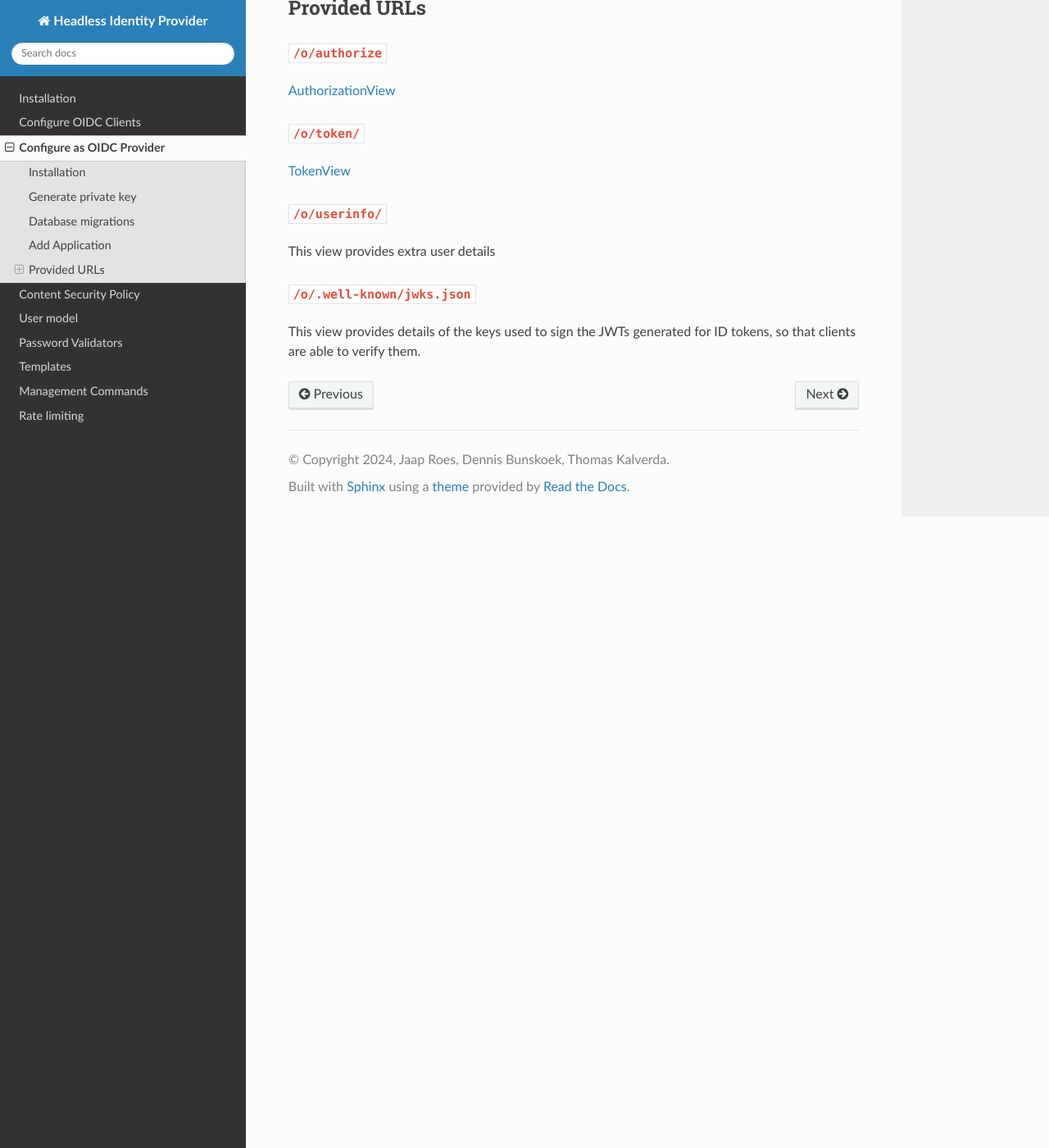
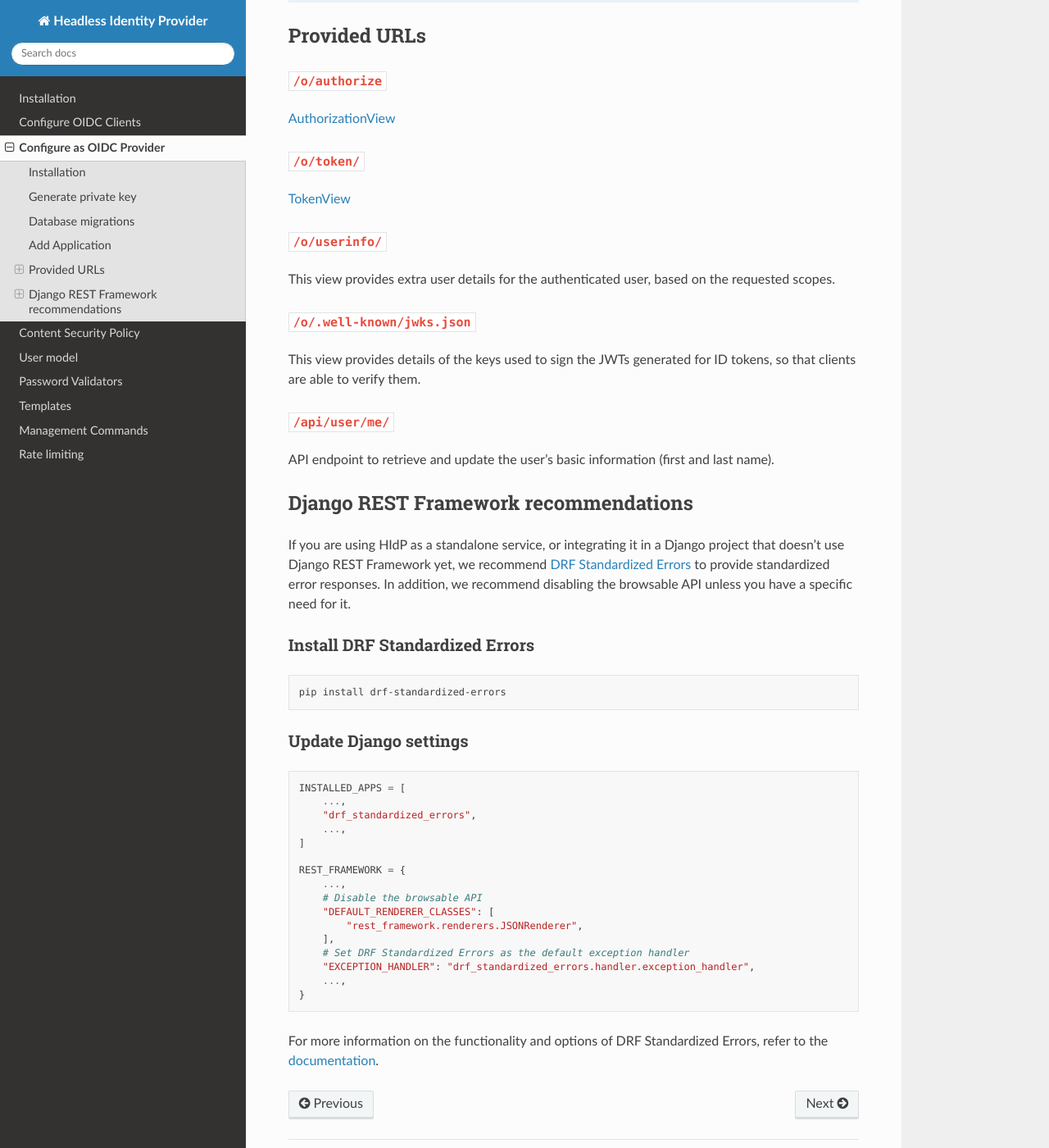
Before and after one commit to leukeleu/django-hidp, a Sphinx documentation site: the page built from packages/hidp/docs/configure-as-oidc-provider.md, in a window 1280 px wide and 1400 px high, scrolled down 2358 px. Shown: the whole window at 82% size. Built offline with Sphinx 7.4.7 and the Read the Docs theme 2.0.0, drawn with Linux system fonts in a browser that asks for light colours; some of the changed text lies outside the part shown.

Commit message:
Update OIDC provider docs to mention DRF

````diff
--- a/packages/hidp/docs/configure-as-oidc-provider.md
+++ b/packages/hidp/docs/configure-as-oidc-provider.md
@@ -8,6 +8,7 @@ The OIDC Provider part of HIdP is based on [Django OAuth Toolkit](https://django
 :::
 
 ## Installation
+
 Install with pip
 
 ```
@@ -22,6 +23,8 @@ INSTALLED_APPS = [
     # Headless Identity Provider
     "oauth2_provider",
     "hidp.oidc_provider",
+    "rest_framework",
+    "hidp.api",
     ...
 ]
 ```
@@ -111,8 +114,50 @@ PKCE is required by default.
 [TokenView](https://django-oauth-toolkit.readthedocs.io/en/latest/views/details.html#oauth2_provider.views.base.TokenView)
 
 ### `/o/userinfo/`
-This view provides extra user details
+
+This view provides extra user details for the authenticated user, based on the requested scopes.
 
 ### `/o/.well-known/jwks.json`
+
 This view provides details of the keys used to sign the JWTs generated for ID tokens,
 so that clients are able to verify them.
+
+### `/api/user/me/`
+
+API endpoint to retrieve and update the user's basic information (first and last name).
+
+## Django REST Framework recommendations
+
+If you are using HIdP as a standalone service, or integrating it in a Django project that doesn't use
+Django REST Framework yet, we recommend [DRF Standardized Errors](https://pypi.org/project/drf-standardized-errors/)
+to provide standardized error responses. In addition, we recommend disabling the browsable API unless you have a
+specific need for it.
+
+### Install DRF Standardized Errors
+
+```shell
+pip install drf-standardized-errors
+```
+
+### Update Django settings
+
+```python
+INSTALLED_APPS = [
+    ...,
+    "drf_standardized_errors",
+    ...,
+]
+
+REST_FRAMEWORK = {
+    ...,
+    # Disable the browsable API
+    "DEFAULT_RENDERER_CLASSES": [
+        "rest_framework.renderers.JSONRenderer",
+    ],
+    # Set DRF Standardized Errors as the default exception handler
+    "EXCEPTION_HANDLER": "drf_standardized_errors.handler.exception_handler",
+    ...,
+}
+```
+
+For more information on the functionality and options of DRF Standardized Errors, refer to the [documentation](https://drf-standardized-errors.readthedocs.io/en/latest/).
````
